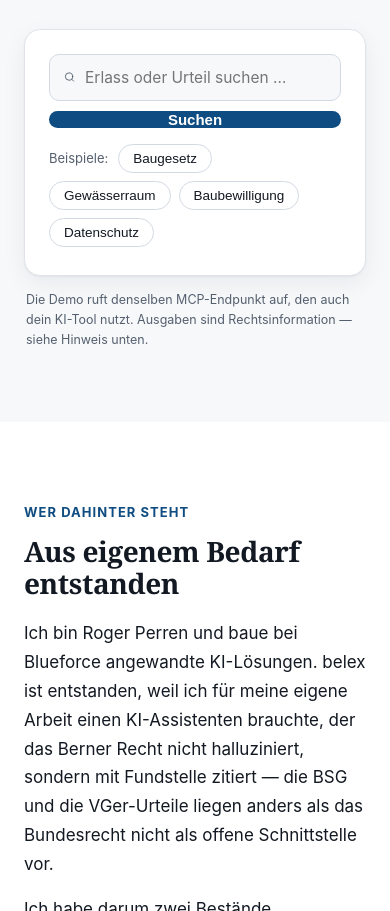
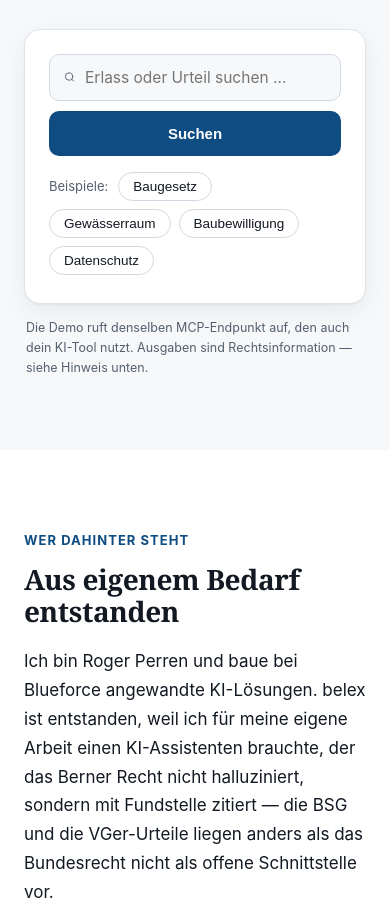
Before and after one commit to blueforce/belex-mcp, a plain HTML site: page static/index.html in a window 390 px wide. Shown: the part 4959-5870 px from the top of the page. Drawn offline with Linux system fonts and the light colour scheme.

Commit message:
Mobil: Suchen-Button gleiche Höhe wie Suchfeld (inline-padding mit !important überschrieben)

```diff
--- a/static/index.html
+++ b/static/index.html
@@ -75,7 +75,7 @@
   @media (max-width: 480px) {
     #demo-form { flex-wrap: wrap; }
     #demo-form > div { flex-basis: 100%; }                   /* Suchfeld volle Breite */
-    #demo-form > button { flex: 1 1 100%; padding: 13px 0; } /* Button darunter, volle Breite */
+    #demo-form > button { flex: 1 1 100%; padding: 14px 0 !important; } /* Button darunter, volle Breite + gleiche Höhe wie Suchfeld (!important schlaegt inline-padding) */
   }
 </style>
 </head>
```
